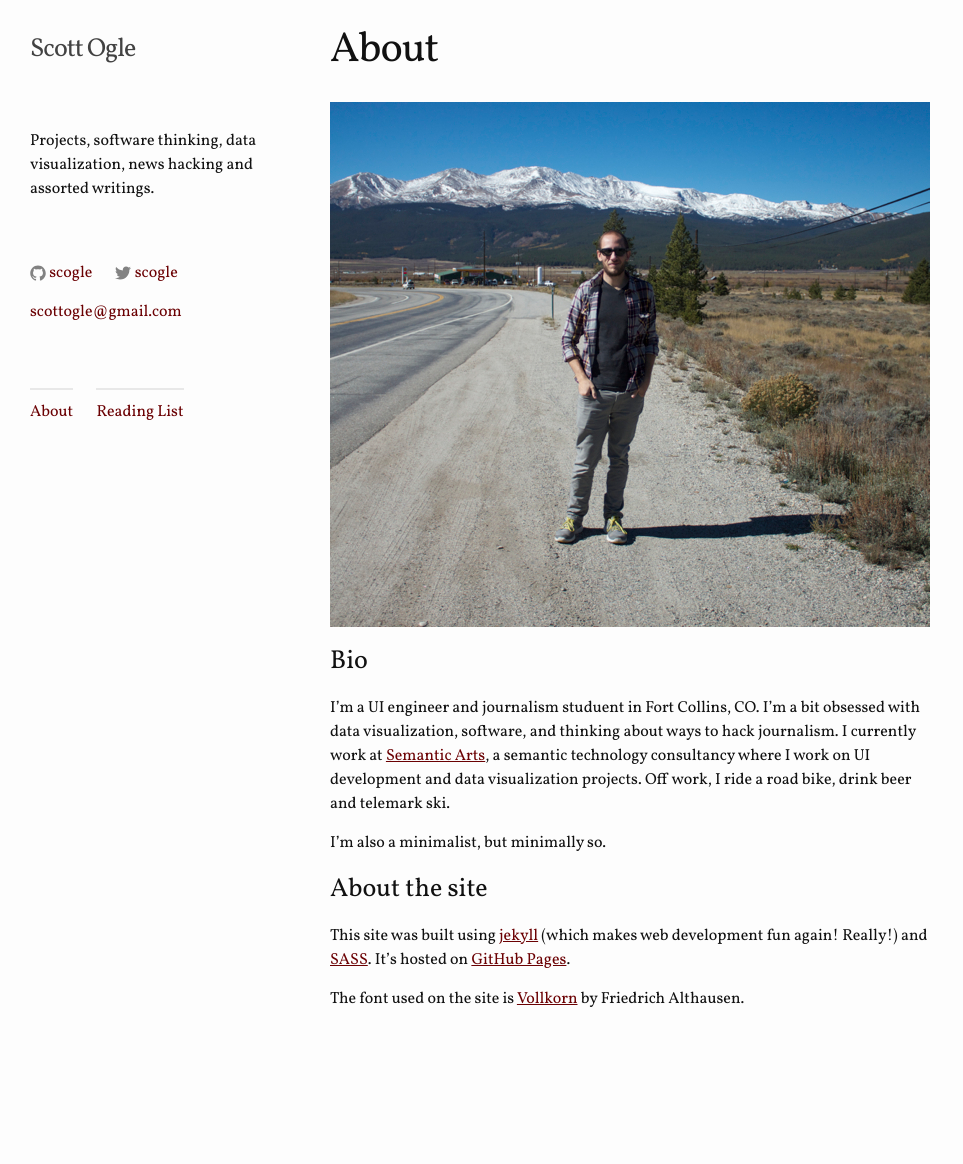
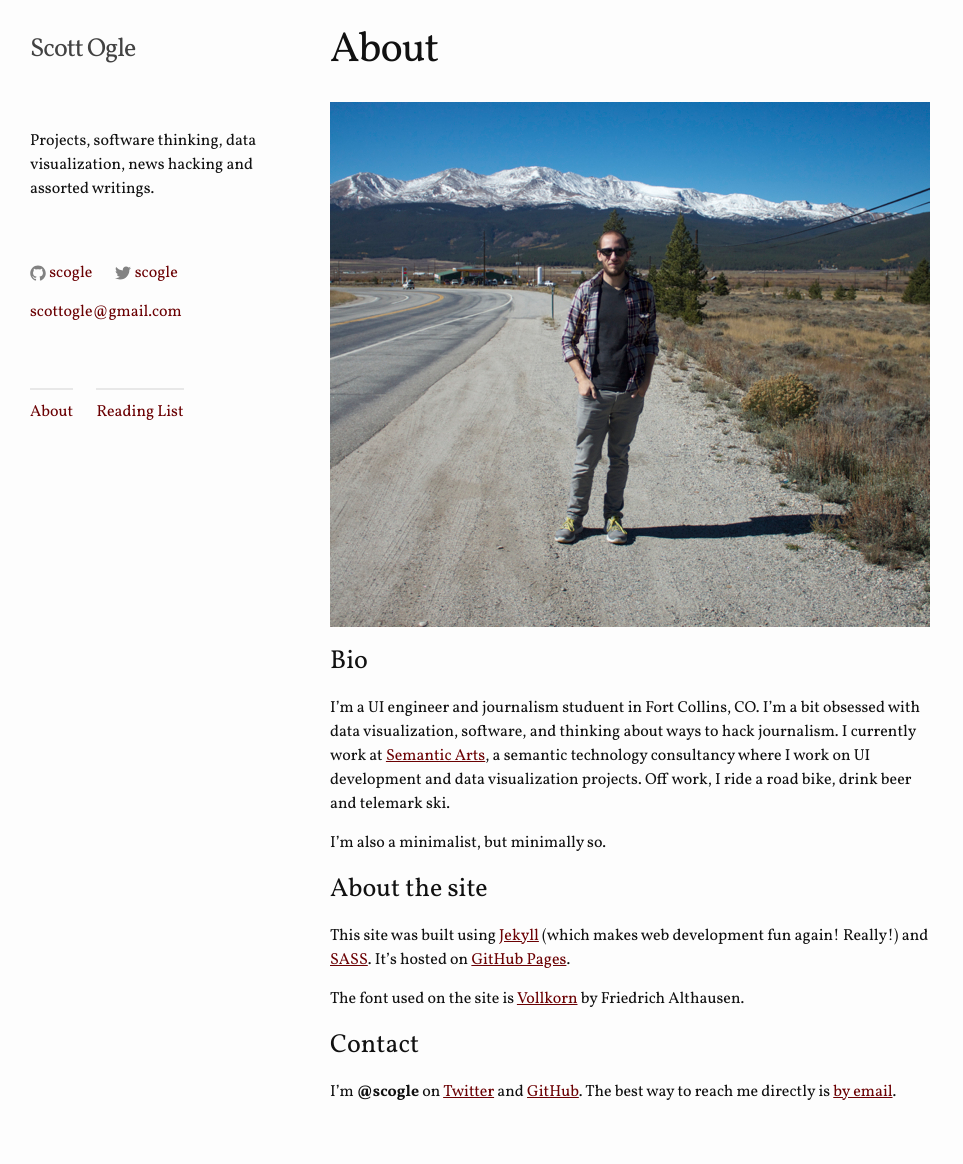
Before and after one commit to scogle/scogle.github.io, a Jekyll site: the page built from about.md, in a window 1280 px wide. Shown: the whole page, without its empty margins (0-963 px from the left). Built offline with Jekyll 4.4.1, drawn with Linux system fonts in a browser that asks for light colours; before the commit the page ends 1071 px from its top, so only the background shows below that.

Commit message:
added contact section

```diff
--- a/about.md
+++ b/about.md
@@ -14,6 +14,10 @@ I'm also a minimalist, but minimally so.
 
 ### About the site
 
-This site was built using [jekyll](http://jekyllrb.com/) (which makes web development fun again! Really!) and [SASS](http://sass-lang.com/).  It's hosted on [GitHub Pages](https://pages.github.com/).
+This site was built using [Jekyll](http://jekyllrb.com/) (which makes web development fun again! Really!) and [SASS](http://sass-lang.com/).  It's hosted on [GitHub Pages](https://pages.github.com/).
 
 The font used on the site is [Vollkorn](https://www.google.com/fonts/specimen/Vollkorn) by Friedrich Althausen.
+
+### Contact
+
+I'm **@scogle** on [Twitter](https://twitter.com/scogle) and [GitHub](https://github.com/scogle).  The best way to reach me directly is [by email](mailto:scottogle@gmail.com).
```
